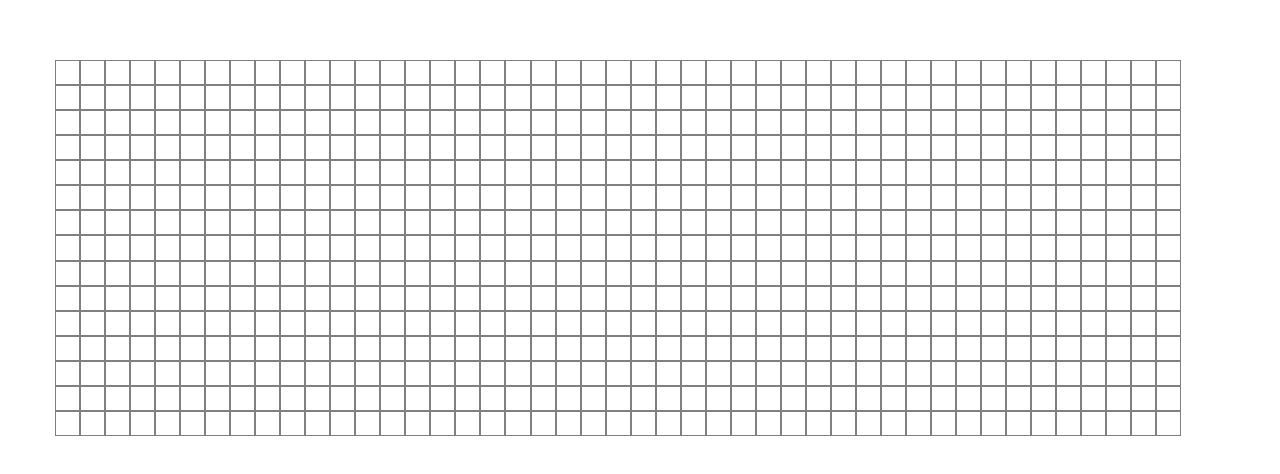
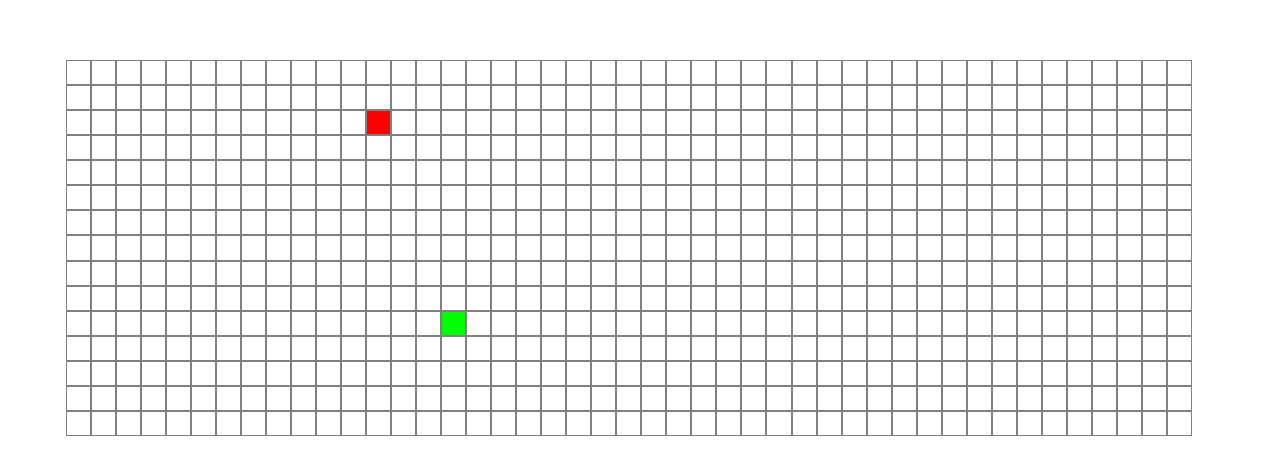
Before and after one commit to Aa-thomas/algo-visualizer, a React (Vite) app: page / in a window 1280 px wide. Shown: the part 152-626 px from the top of the page. Built offline with nearby package versions, Linux system fonts and the light colour scheme.

Commit message:
add origin and target nodes

```diff
--- a/src/components/Node.jsx
+++ b/src/components/Node.jsx
@@ -1,5 +1,8 @@
-import React from 'react';
+export default function Node({ isOrigin, isTarget }) {
+	let nodeClassName;
+	if (isTarget) nodeClassName = 'node-target';
+	else if (isOrigin) nodeClassName = 'node-origin';
+	else nodeClassName = '';
 
-export default function Node() {
-	return <div className="node"></div>;
+	return <div className={`node ${nodeClassName}`}></div>;
 }
--- a/src/components/PathVisualizer.jsx
+++ b/src/components/PathVisualizer.jsx
@@ -7,12 +7,18 @@ export default function PathVisualizer() {
 	useEffect(() => {
 		const nodesArray = [];
 
-		for (let row = 0; row < 45; row++) {
-			const currentRow = [];
-			for (let col = 0; col < 15; col++) {
-				currentRow.push([]);
+		for (let col = 0; col < 45; col++) {
+			const currentColumn = [];
+			for (let row = 0; row < 15; row++) {
+				const currentNode = {
+					row,
+					col,
+					isOrigin: row === 2 && col === 12,
+					isTarget: row === 10 && col === 15,
+				};
+				currentColumn.push(currentNode);
 			}
-			nodesArray.push(currentRow);
+			nodesArray.push(currentColumn);
 		}
 		setNodes(nodesArray);
 	}, []);
@@ -23,7 +29,14 @@ export default function PathVisualizer() {
 				return (
 					<div className="column" key={rowIndex}>
 						{row.map((node, nodeIndex) => {
-							return <Node key={nodeIndex} />;
+							const { isOrigin, isTarget } = node;
+							return (
+								<Node
+									key={nodeIndex}
+									isOrigin={isOrigin}
+									isTarget={isTarget}
+								/>
+							);
 						})}
 					</div>
 				);
--- a/src/styles/App.css
+++ b/src/styles/App.css
@@ -1,5 +1,5 @@
 .App {
-  margin: 0 2.5%;
+  margin: 0 3.5%;
 }
 
 .grid {
@@ -20,3 +20,11 @@
   height: clamp(10px, 1.8vw, 25px);
   border: 1px solid gray;
 }
+
+.node-origin{
+  background-color: #ff0000;
+}
+
+.node-target{
+  background-color: #00ff00;
+}
```
